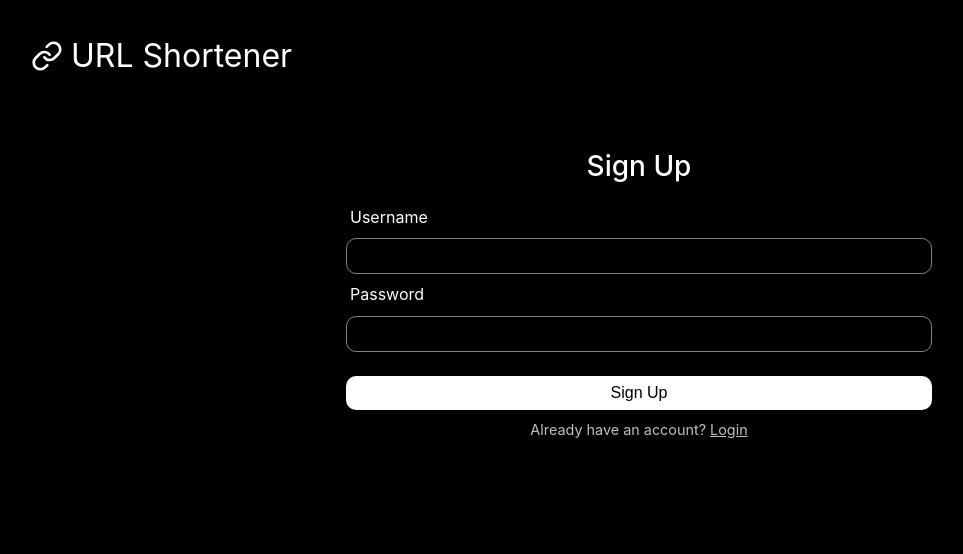
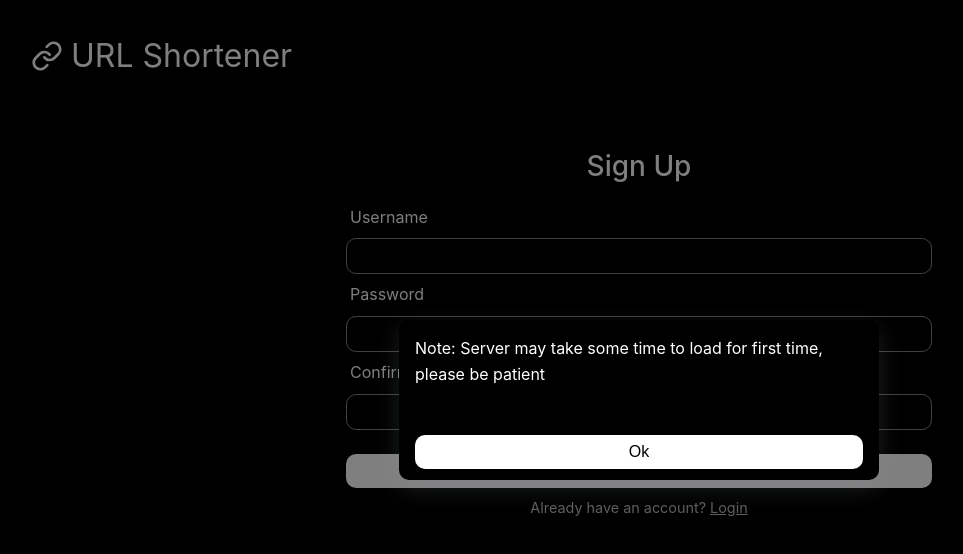
Before and after one commit to MikhailWahib/url-shortener-frontend, a Vue app: page /signup in a window 1280 px wide. Shown: the top 554 px of the page, without its empty margins (1-964 px from the left). Built offline with nearby package versions, Linux system fonts and the light colour scheme.

Commit message:
Refactor

```diff
--- a/package.json
+++ b/package.json
@@ -11,8 +11,10 @@
   },
   "dependencies": {
     "vee-validate": "^4.12.1",
-    "vue": "^3.3.4",
+    "vue": "^3.3.11",
     "vue-router": "^4.2.5",
+    "vue-toast-notification": "3.0",
+    "vue-toastification": "^2.0.0-rc.5",
     "yup": "^1.3.2"
   },
   "devDependencies": {
@@ -22,7 +24,7 @@
     "@vue/tsconfig": "^0.4.0",
     "npm-run-all2": "^6.1.1",
     "typescript": "~5.2.0",
-    "vite": "^4.4.11",
+    "vite": "^5.0.8",
     "vue-tsc": "^1.8.19"
   }
 }
--- a/src/App.vue
+++ b/src/App.vue
@@ -1,11 +1,12 @@
 <script setup lang="ts">
 import { RouterView } from 'vue-router'
 import Header from './components/Header.vue'
+import Modal from './components/Modal.vue';
 </script>
 
 <template>
+  <Modal />
   <Header />
-
   <RouterView />
 </template>
 
--- a/src/components/Header.vue
+++ b/src/components/Header.vue
@@ -31,8 +31,6 @@ const handleLogout = async () => {
             },
         })
 
-        const data = await res.json()
-
         if (res.ok) {
             userStore.user = null
             localStorage.removeItem('user')
@@ -65,4 +63,10 @@ ul {
 button {
     font-size: 1rem;
 }
+
+@media (max-width: 768px) {
+    .logo h1 {
+        font-size: 1.25rem;
+    }
+}
 </style>
--- /dev/null
+++ b/src/components/Modal.vue
@@ -0,0 +1,62 @@
+<template>
+    <div v-if="show" class="modal-bg">
+        <div class="modal">
+            <p>Note: Server may take some time to load for first time, please be patient</p>
+            <button class="btn btn-primary" @click="close">Ok</button>
+        </div>
+    </div>
+</template>
+
+<script setup lang="ts">
+import { ref, onMounted } from 'vue'
+
+const show = ref(false)
+
+onMounted(() => {
+    const hasModalBeenShown = localStorage.getItem('modalShown');
+    if (!hasModalBeenShown) {
+        localStorage.setItem('modalShown', 'true');
+        show.value = true
+    }
+})
+
+const close = () => {
+    show.value = false
+}
+</script>
+
+<style scoped>
+.modal-bg {
+    position: absolute;
+    top: 0;
+    left: 0;
+    right: 0;
+    bottom: 0;
+    height: 100vh;
+    width: 100vw;
+    background-color: rgba(0, 0, 0, 0.5);
+    z-index: 99;
+}
+
+.modal {
+    position: absolute;
+    top: 50%;
+    left: 50%;
+    transform: translate(-50%, -50%);
+    height: 10rem;
+    width: 30rem;
+    padding: 1rem;
+    border-radius: 10px;
+    box-shadow: rgba(149, 157, 165, 0.2) 0px 8px 24px;
+    background-color: black;
+
+}
+
+.modal p {
+    color: white;
+}
+
+button {
+    margin-top: 3rem;
+}
+</style>
--- a/src/components/UrlForm.vue
+++ b/src/components/UrlForm.vue
@@ -1,4 +1,3 @@
-<!-- TODO: Validate input -->
 <template>
     <form @submit.prevent="onSubmit">
         <input type="text" v-model="input" />
@@ -8,9 +7,15 @@
 
 <script setup lang="ts">
 import { ref } from 'vue';
+import { useRouter } from 'vue-router';
+import { userStore } from '@/userStore';
+import { useToast } from "vue-toastification";
 
 const input = ref('');
 const emit = defineEmits(['onSubmit'])
+
+const router = useRouter();
+const toast = useToast();
 
 const onSubmit = async () => {
     const API_URL = import.meta.env.VITE_API_URL
@@ -31,10 +36,17 @@ const onSubmit = async () => {
         const data = await res.json()
 
         if (res.ok) {
+            toast.success('URL shortened successfully!')
             emit('onSubmit', data)
             input.value = ''
+        } else if (res.status === 401) {
+            router.push('/login')
+            userStore.user = null
+            localStorage.removeItem('user')
+            toast.error('Session expired, please login again')
         } else {
-            // TODO: Handle redirect to login
+            console.log(data)
+            toast.error('Please enter a valid URL')
         }
     }
     catch (error) {
--- a/src/components/UrlsList.vue
+++ b/src/components/UrlsList.vue
@@ -34,8 +34,6 @@ const props = defineProps({
         required: true
     }
 })
-
-watchEffect(() => console.log(props.urls.length))
 
 const handleCopy = (url: string) => {
     navigator.clipboard.writeText(url)
--- a/src/router/index.ts
+++ b/src/router/index.ts
@@ -1,5 +1,7 @@
 import { createRouter, createWebHistory } from "vue-router"
 import HomeView from "../views/HomeView.vue"
+import LoginView from "../views/LoginView.vue"
+import SignupView from "../views/SignupView.vue"
 import { userStore } from "@/userStore"
 
 const router = createRouter({
@@ -13,12 +15,12 @@ const router = createRouter({
 		{
 			path: "/login",
 			name: "login",
-			component: () => import("../views/LoginView.vue"),
+			component: LoginView,
 		},
 		{
 			path: "/signup",
 			name: "signup",
-			component: () => import("../views/SignupView.vue"),
+			component: SignupView,
 		},
 	],
 })
--- a/src/views/LoginView.vue
+++ b/src/views/LoginView.vue
@@ -10,7 +10,6 @@
             <div class="error-msg" v-if="isFieldTouched('password')">{{ errors.password }}</div>
             <button type="submit" class="btn btn-primary" :disabled="isSubmitting">Login</button>
         </form>
-        <button class="btn btn-secondary guest-btn" @click="loginAsGuest" :disabled="isSubmitting">Login as Guest</button>
         <p class="signup-text">New User? <RouterLink to="/signup" class="signup-link">Sign Up</RouterLink>
         </p>
         <div class="error-msg" v-if="resError">{{ resError }}</div>
@@ -76,11 +75,6 @@ const onSubmit = handleSubmit(values => {
 const [username, usernameAttrs] = defineField('username');
 const [password, passwordAttrs] = defineField('password');
 
-
-const loginAsGuest = async () => {
-    await handleLogin({ username: 'guest123', password: 'guest123' });
-}
-
 </script>
 
 
@@ -107,7 +101,6 @@ form {
     flex-direction: column;
     align-items: center;
     gap: .5rem;
-    /* border: 1px solid red; */
 }
 
 label {
--- a/src/views/SignupView.vue
+++ b/src/views/SignupView.vue
@@ -8,6 +8,9 @@
             <label for="password">Password</label>
             <input type="password" v-model="password" v-bind="passwordAttrs">
             <div class="error-msg" v-if="isFieldTouched('password')">{{ errors.password }}</div>
+            <label for="confirmPassword">Confirm Password</label>
+            <input type="password" v-model="confirmPassword" v-bind="confirmPasswordAttrs">
+            <div class="error-msg" v-if="isFieldTouched('confirmPassword')">{{ errors.confirmPassword }}</div>
             <button type="submit" class="btn btn-primary" :disabled="isSubmitting">Sign Up</button>
         </form>
         <p class="login-text">Already have an account? <RouterLink to="/login" class="login-link">Login</RouterLink>
@@ -22,7 +25,7 @@ import { ref } from 'vue';
 import { useRouter } from 'vue-router';
 import * as Yup from 'yup';
 import { useForm } from 'vee-validate';
-import { userStore } from '@/userStore';
+import { useToast } from 'vue-toastification';
 
 type Response = {
     message: string
@@ -33,6 +36,7 @@ type Response = {
 const router = useRouter();
 const resError = ref<string | undefined>();
 
+const toast = useToast();
 const handleSignup = async (values: any) => {
     const API_URL = import.meta.env.VITE_API_URL;
     const res = await fetch(`${API_URL}api/v1/users/`, {
@@ -47,7 +51,7 @@ const handleSignup = async (values: any) => {
 
     const data: Response = await res.json();
     if (res.status === 201) {
-        alert('User Registered Successfuly')
+        toast.success('User created successfully');
         router.push('/login');
     } else {
         resError.value = data?.error;
@@ -57,6 +61,7 @@ const handleSignup = async (values: any) => {
 const schema = Yup.object().shape({
     username: Yup.string().required('Username is required').min(6, 'Username must be at least 3 characters'),
     password: Yup.string().required('Password is required').min(6, 'Password must be at least 6 characters'),
+    confirmPassword: Yup.string().required('Confirm Password is required').oneOf([Yup.ref('password')], 'Passwords must match'),
 });
 
 const { errors, handleSubmit, defineField, isSubmitting, isFieldTouched } = useForm({
@@ -69,6 +74,7 @@ const onSubmit = handleSubmit(values => {
 
 const [username, usernameAttrs] = defineField('username');
 const [password, passwordAttrs] = defineField('password');
+const [confirmPassword, confirmPasswordAttrs] = defineField('confirmPassword');
 
 </script>
 
@@ -130,6 +136,8 @@ button {
 
 .error-msg {
     color: red;
+    font-size: .85rem;
+    font-weight: 300;
 }
 
 .login-text {
```
Also changed, not shown: src/main.ts (+9 -5 lines), 1 other file (tests, documents, lock files or other folders).
